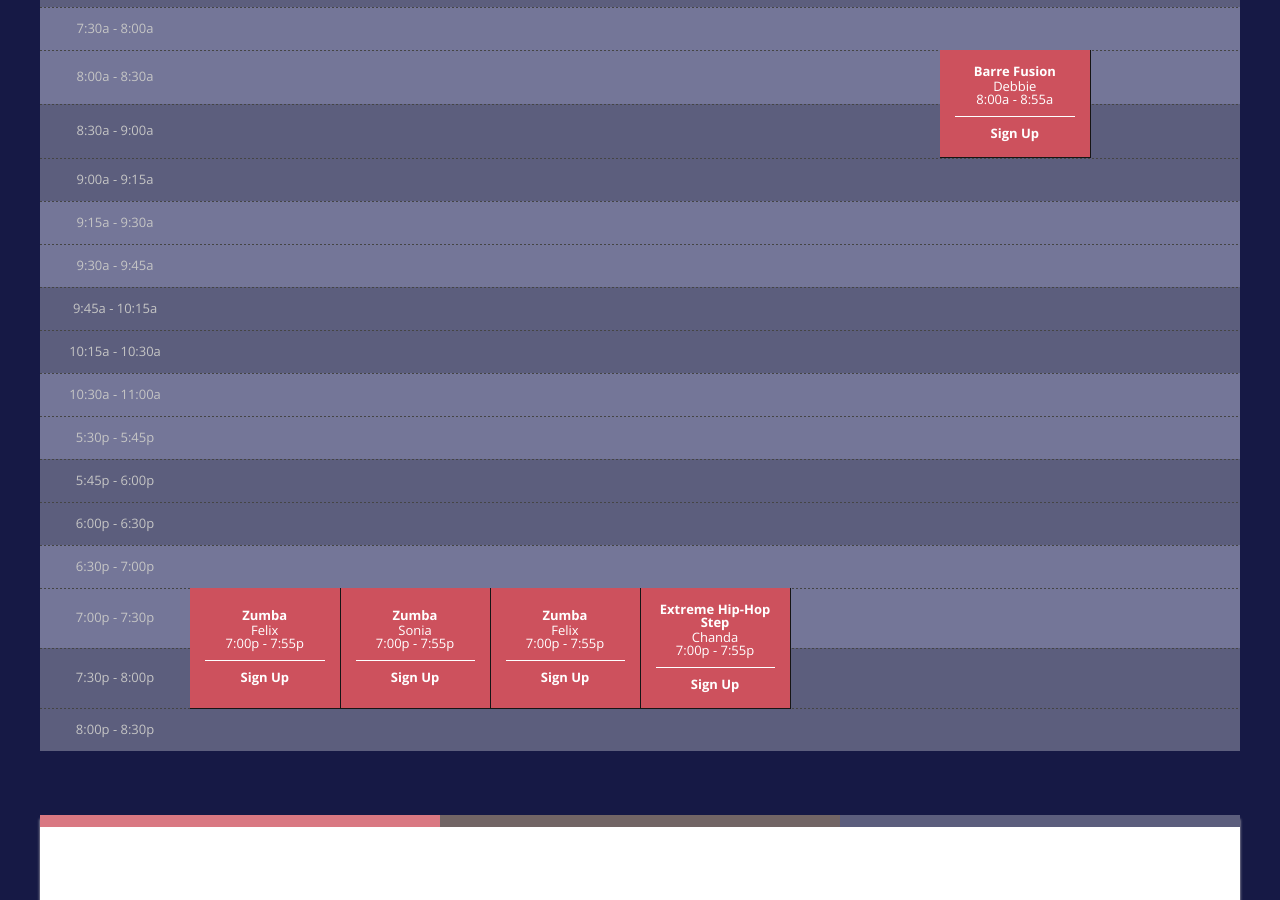
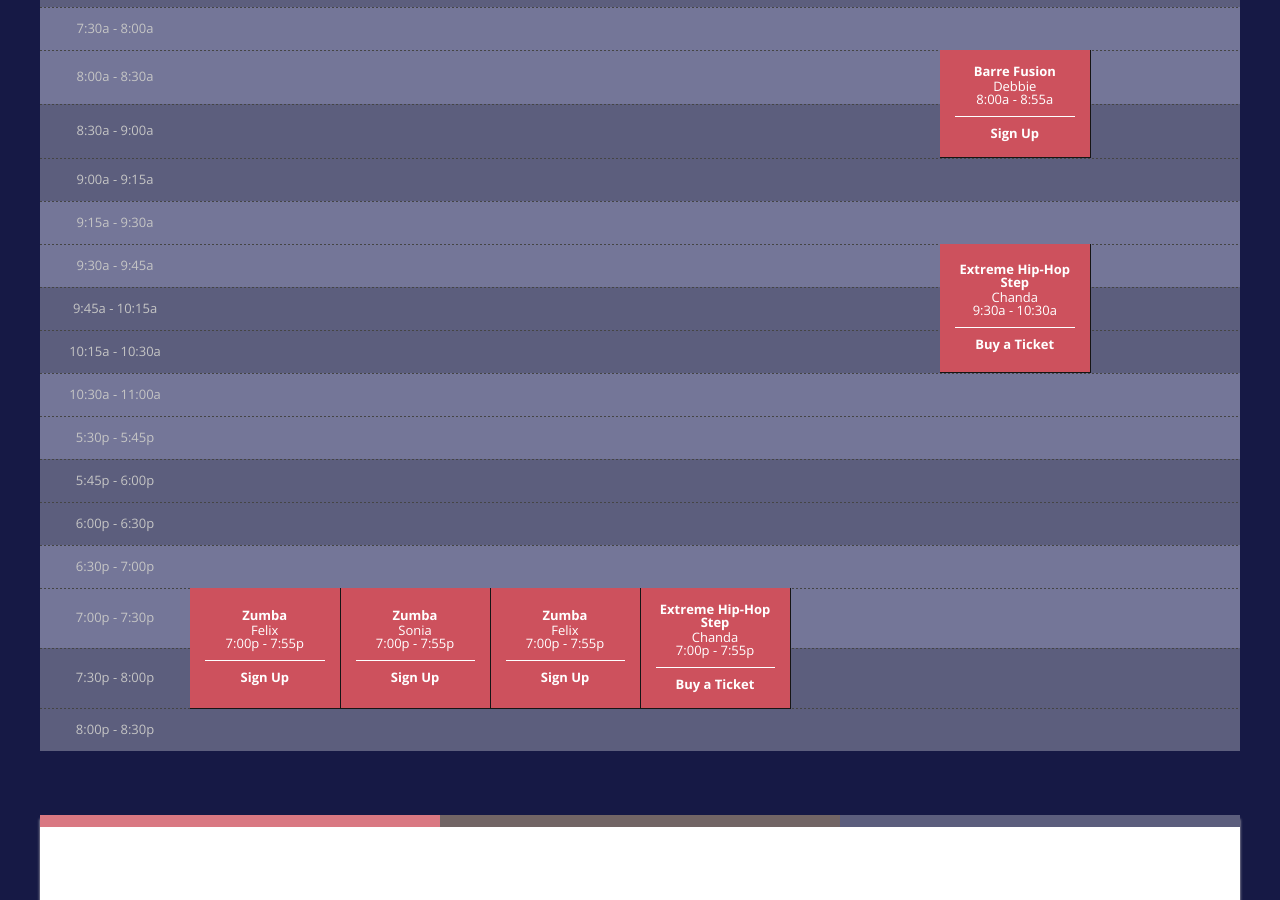
Before and after one commit to rwstone/shapeitup, a Jekyll site: the page built from schedule/index.md, in a window 1280 px wide and 900 px high, scrolled down 232 px. Built offline with Jekyll 4.4.1, drawn with Linux system fonts in a browser that asks for light colours; some web fonts are replaced.

Commit message:
Updated Index

```diff
--- a/schedule/index.md
+++ b/schedule/index.md
@@ -27,12 +27,20 @@ sessions:
   start_time: 7:00p
   end_time: 7:55p
   length: 2
+  special_link: https://shapeitupnutritionfitness.square.site/
 - class: Barre Fusion
   instructor: Debbie
   day: Saturday
   start_time: 8:00a
   end_time: 8:55a
   length: 2
+- class: Extreme Hip-Hop Step
+  instructor: Chanda
+  day: Saturday
+  start_time: 9:30a
+  end_time: 10:30a
+  length: 3
+  special_link: https://shapeitupnutritionfitness.square.site/
 days:
 - Monday
 - Tuesday
```
